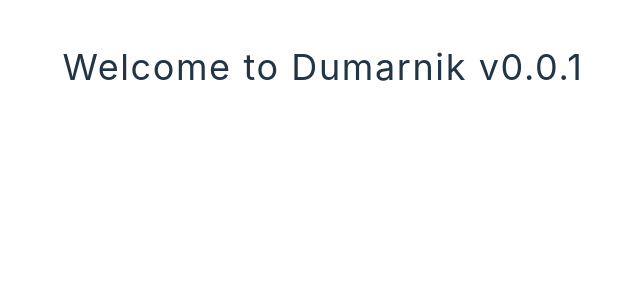
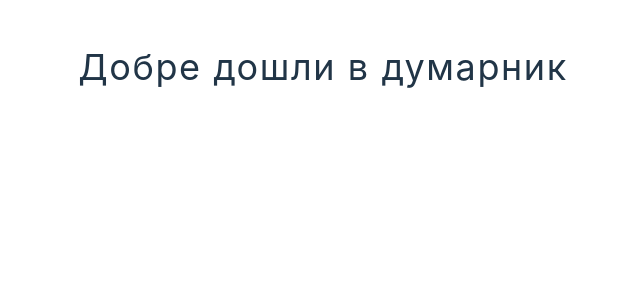
Before and after one commit to niki4etoo/Dumarnik, a React (Vite) app in the folder Dumarnik/: page / in a window 1280 px wide. Shown: the top 300 px of the page, without its empty margins (317-957 px from the left). Built offline with nearby package versions, Linux system fonts and the light colour scheme.

Commit message:
modified title of the game

```diff
--- a/Dumarnik/src/App.tsx
+++ b/Dumarnik/src/App.tsx
@@ -6,7 +6,7 @@ function App() {
 
   return (
     <>
-      <div className='header'>Welcome to Dumarnik v0.0.1</div>
+      <div className='header'>Добре дошли в думарник</div>
       <Square />
     </>
   )
```
